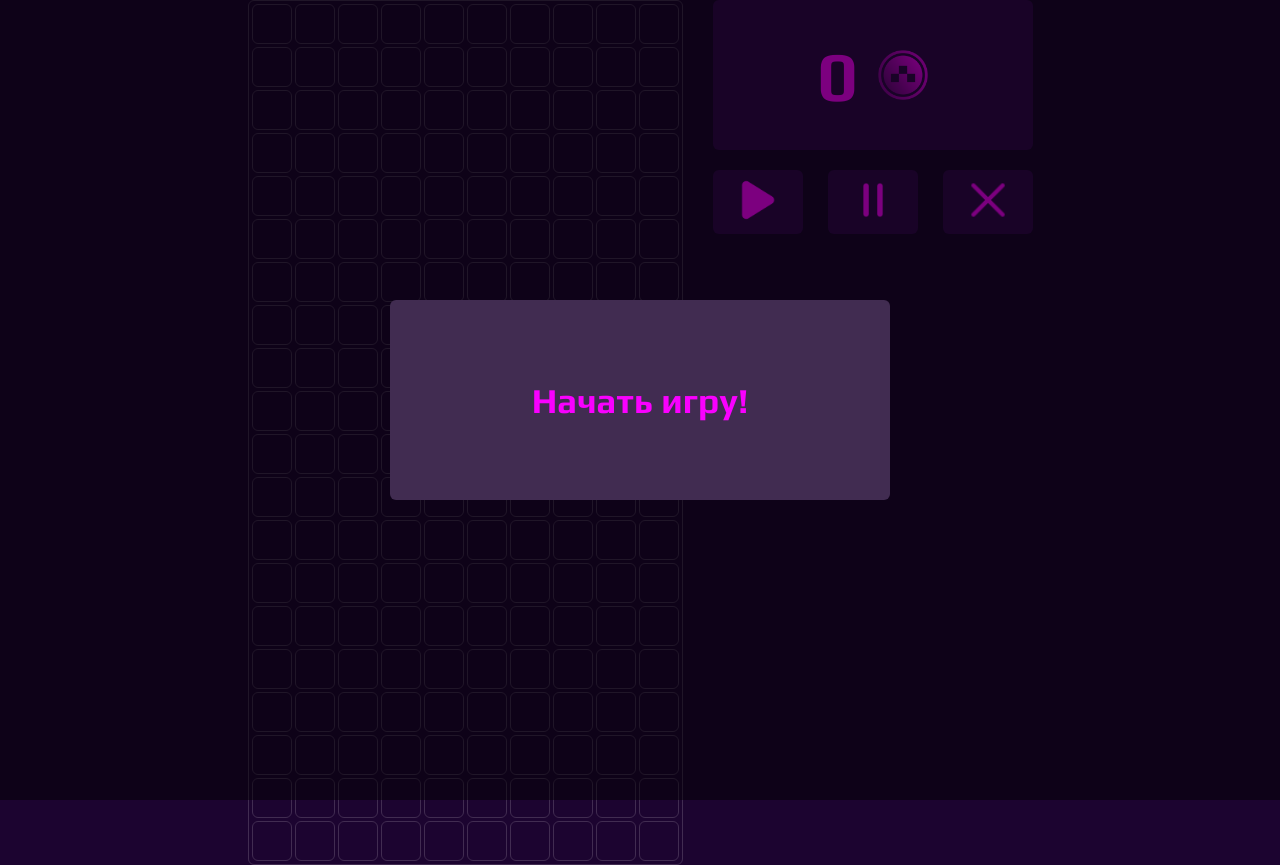
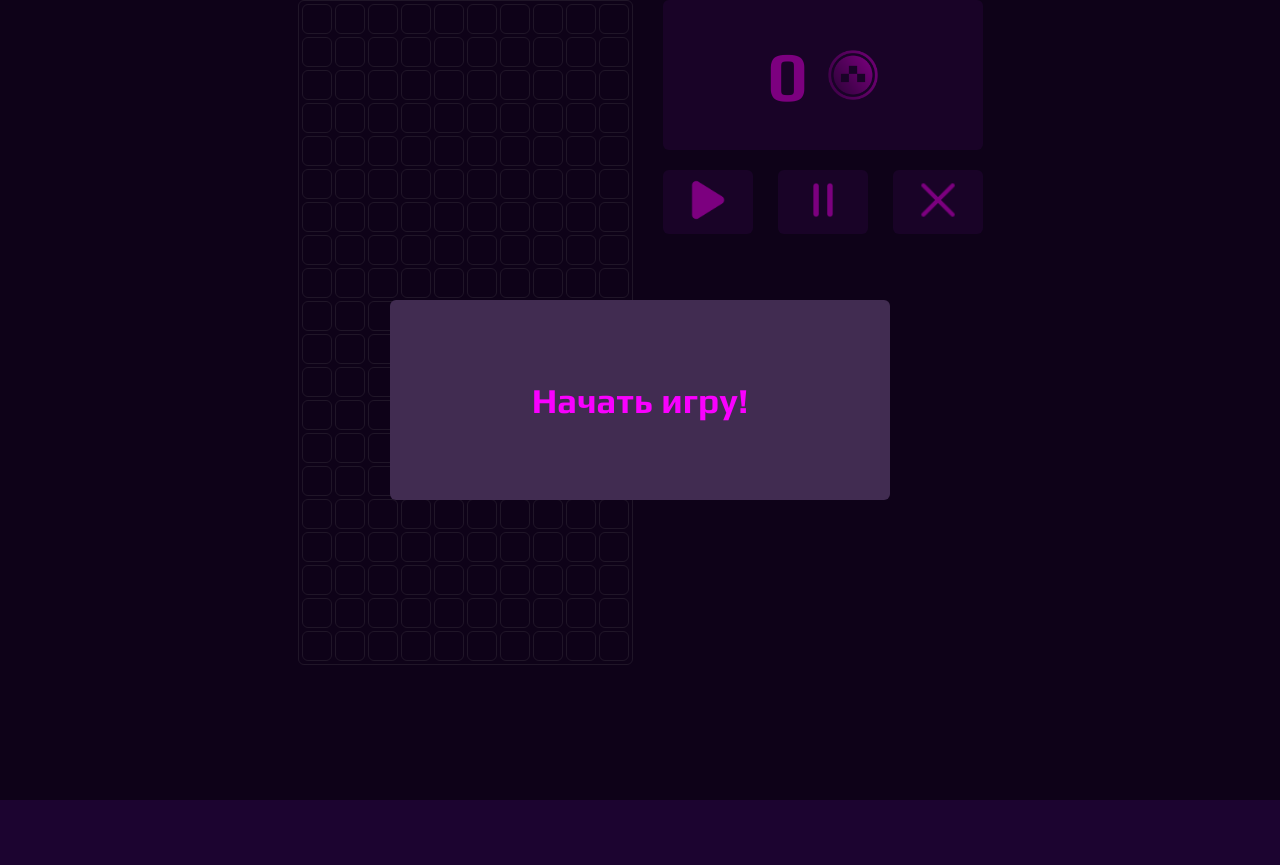
Before and after one commit to Vasilkrug/Tetris, a plain HTML site: page index.html in a window 1280 px wide. After the commit the page ends 800 px from the top, so only its background shows below. Drawn offline with Linux system fonts and the light colour scheme.

Commit message:
reduced the grid size

```diff
--- a/styles/style.css
+++ b/styles/style.css
@@ -26,8 +26,8 @@ body {
 }
 
 .tetris-grid > div {
-    height: 40px;
-    width: 40px;
+    height: 30px;
+    width: 30px;
     border: 1px solid #412C51;
     border-radius: 6px;
 }
```
